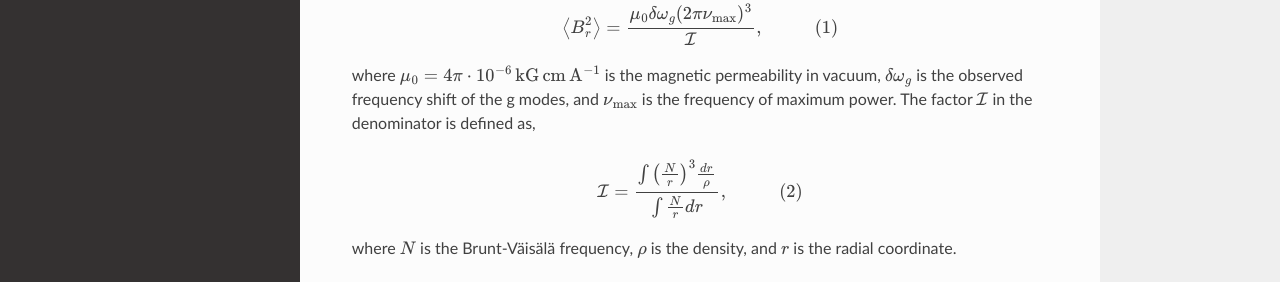
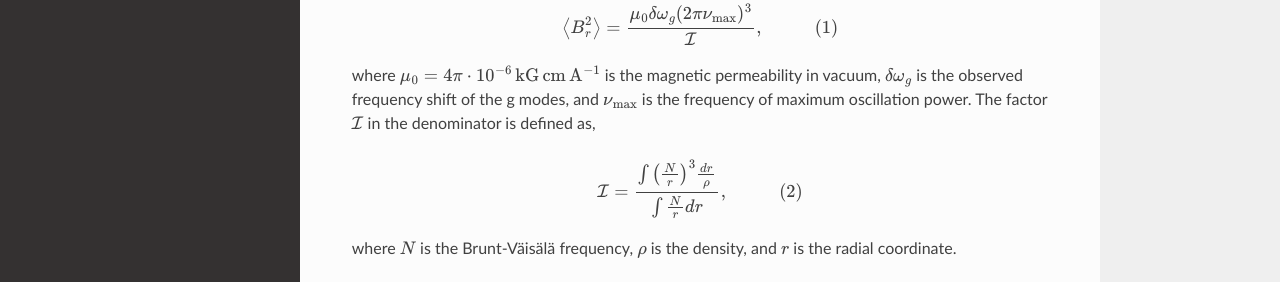
Before and after one commit to mesa-summer-school-2023/mesa-school-bugnet, a Sphinx documentation site: the page built from docs/maxilab.rst, in a window 1280 px wide and 900 px high. Shown: the part 372-654 px from the top of the window. Built offline with Sphinx 7.4.7 and the Read the Docs theme 2.0.0, drawn with Linux system fonts in a browser that asks for light colours.

Commit message:
Update maxilab.rst

```diff
--- a/docs/maxilab.rst
+++ b/docs/maxilab.rst
@@ -9,7 +9,7 @@ In this Maxilab, we are going to infer the internal magnetic field of the red gi
 
     \left< B_r^2\right> = \frac{\mu_0 \delta \omega_g (2 \pi \nu_{\rm max})^3}{\mathcal{I}},~~~~~~~~~~~(1)
 
-where :math:`\mu_0 = 4\pi \cdot 10^{-6} \,{\rm kG\,cm\,A^{-1} }` is the magnetic permeability in vacuum, :math:`\delta \omega_g` is the observed frequency shift of the g modes, and :math:`\nu_{\rm max}` is the frequency of maximum power. The factor :math:`\mathcal{I}` in the denominator is defined as,
+where :math:`\mu_0 = 4\pi \cdot 10^{-6} \,{\rm kG\,cm\,A^{-1} }` is the magnetic permeability in vacuum, :math:`\delta \omega_g` is the observed frequency shift of the g modes, and :math:`\nu_{\rm max}` is the frequency of maximum oscillation power. The factor :math:`\mathcal{I}` in the denominator is defined as,
 
 .. math::
 
```
